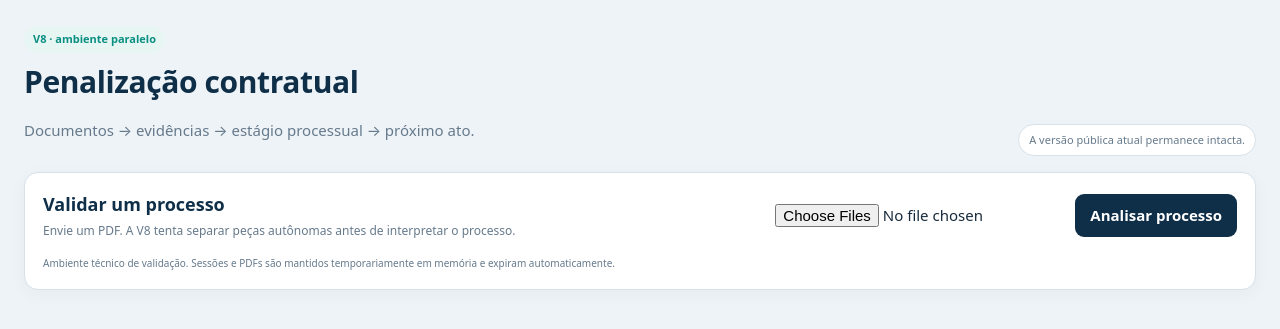
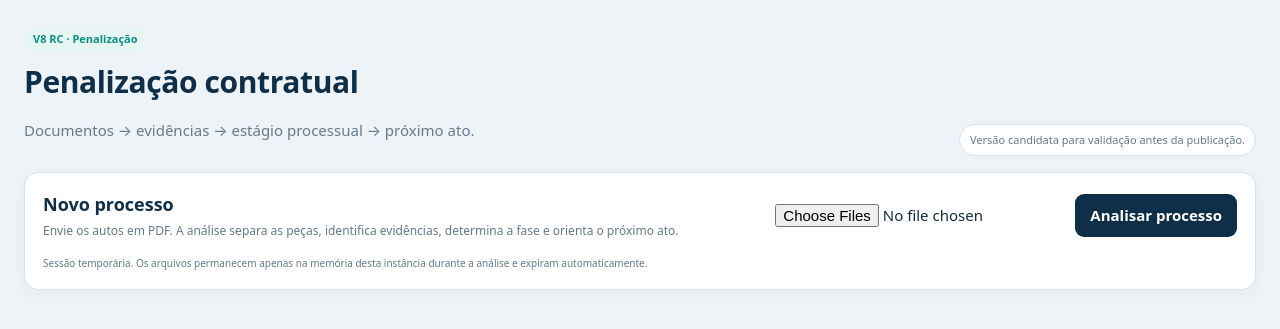
Before and after one commit to instadaluewagner-sys/fiscaliza-ai-municipal, a FastAPI app: page / in a window 1280 px wide. Shown: the top 329 px of the page. Run offline with FastAPI, Linux system fonts and the light colour scheme.

Commit message:
V8 RC1: remove aparência de protótipo da tela inicial

```diff
--- a/v8/templates/index.html
+++ b/v8/templates/index.html
@@ -10,23 +10,23 @@
   <main class="shell">
     <header class="app-header">
       <div>
-        <span class="tag">V8 · ambiente paralelo</span>
+        <span class="tag">V8 RC · Penalização</span>
         <h1>Penalização contratual</h1>
         <p>Documentos → evidências → estágio processual → próximo ato.</p>
       </div>
-      <div class="alpha-note">A versão pública atual permanece intacta.</div>
+      <div class="alpha-note">Versão candidata para validação antes da publicação.</div>
     </header>
 
     <section class="panel upload-panel">
       <div>
-        <h2>Validar um processo</h2>
-        <p>Envie um PDF. A V8 tenta separar peças autônomas antes de interpretar o processo.</p>
+        <h2>Novo processo</h2>
+        <p>Envie os autos em PDF. A análise separa as peças, identifica evidências, determina a fase e orienta o próximo ato.</p>
       </div>
       <form id="form">
         <input id="files" type="file" accept="application/pdf" multiple required>
         <button>Analisar processo</button>
       </form>
-      <p class="note">Ambiente técnico de validação. Sessões e PDFs são mantidos temporariamente em memória e expiram automaticamente.</p>
+      <p class="note">Sessão temporária. Os arquivos permanecem apenas na memória desta instância durante a análise e expiram automaticamente.</p>
     </section>
 
     <section id="workspace" class="workspace hidden">
```
